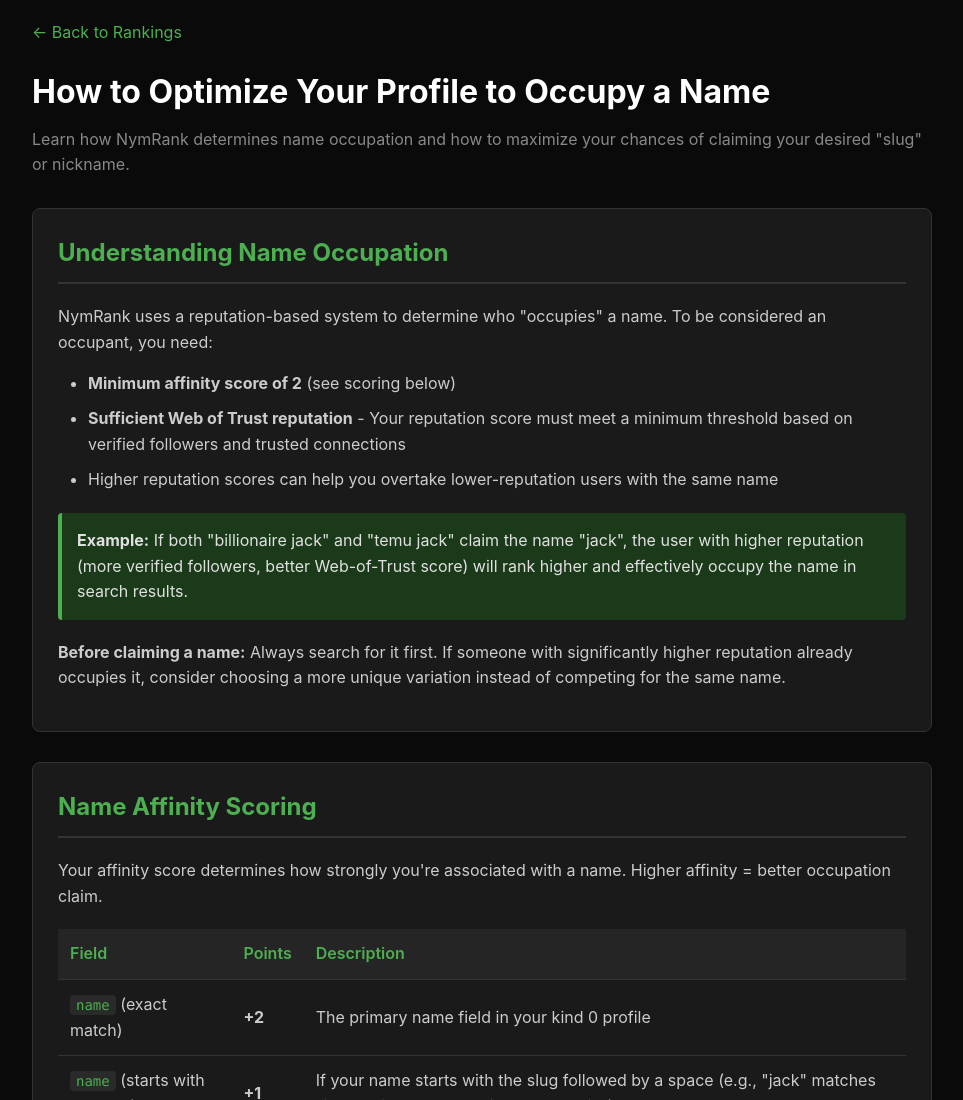
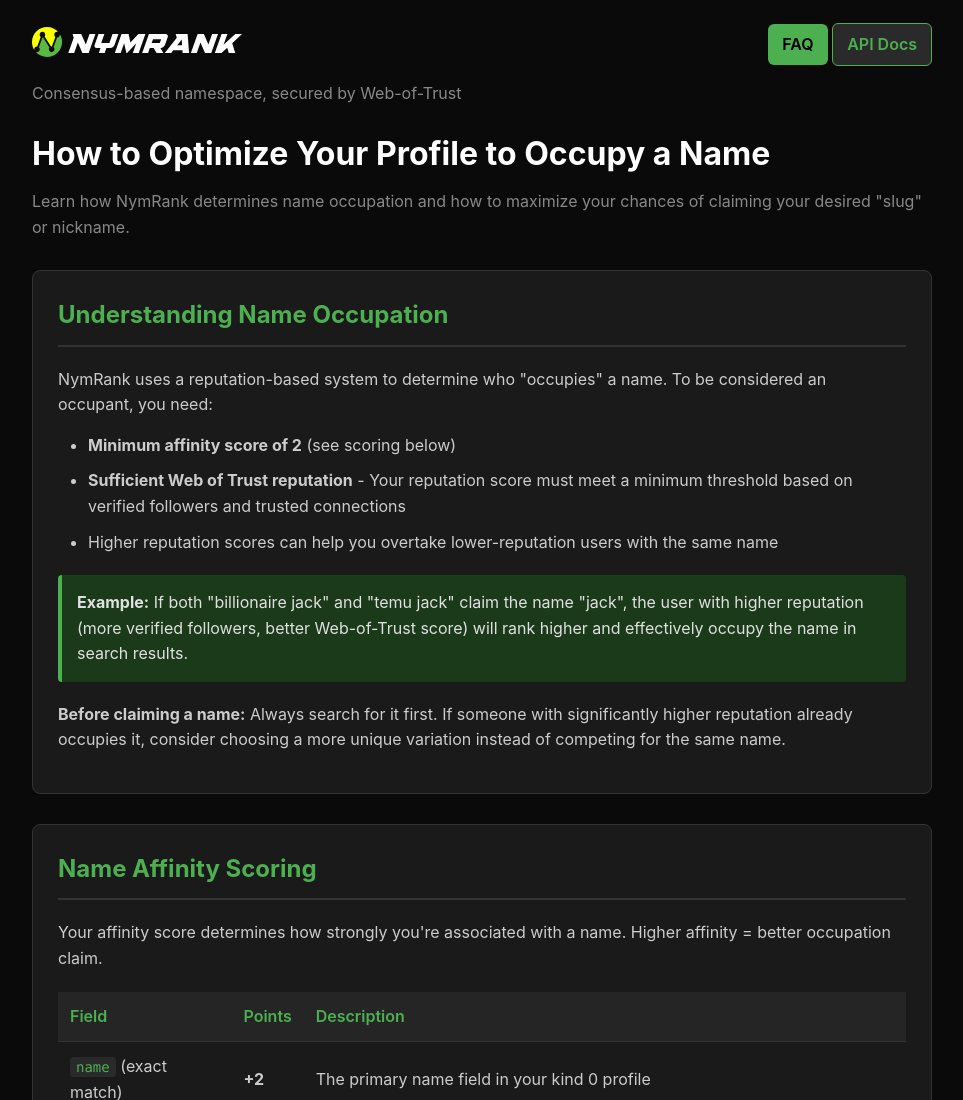
Before and after one commit to design-rrr/nymrank, a website: page public/faq.html in a window 1280 px wide. Shown: the top 1100 px of the page, without its empty margins (158-1121 px from the left). Drawn offline with Linux system fonts and the light colour scheme.

Commit message:
Enhance FAQ page with new logo and navigation

```diff
--- a/public/faq.html
+++ b/public/faq.html
@@ -50,6 +50,23 @@
       overflow-x: auto;
       max-width: 100%;
     }
+    .nav-link.back {
+    background: #2a2a2a;
+    color: #4CAF50;
+    border: 1px solid #4CAF50;
+    }
+    .nav-link.faq {
+        background: #4CAF50;
+        color: #000;
+    }
+
+    .nav-link {
+        display: inline-block;
+        padding: 8px 14px;
+        border-radius: 6px;
+        text-decoration: none;
+        font-weight: 600;
+    }
     .highlight { background: #1a3a1a; border-left: 4px solid #4CAF50; padding: 15px; margin: 20px 0; border-radius: 4px; }
     .warning { background: #3a2a1a; border-left: 4px solid #FF9800; padding: 15px; margin: 20px 0; border-radius: 4px; }
     .affinity-table { width: 100%; border-collapse: collapse; margin: 20px 0; }
@@ -63,9 +80,31 @@
 </head>
 <body>
   <div class="container">
-    <a href="/" class="back">← Back to Rankings</a>
 
-    <h1>How to Optimize Your Profile to Occupy a Name</h1>
+    <div class="page-header">
+      <a href="/" class="brand">
+        <h1><svg width="210" height="30" alt="NYMRANK" title="NYMRANK" viewBox="0 0 210 30" fill="none" xmlns="http://www.w3.org/2000/svg">
+          <path d="M189.564 7.05859H195.423L191.545 17.8727L203.32 7.05859H210L200.206 16.2068L203.263 25.8915H196.81L195.225 20.8092L189.45 25.8915H182.827L189.564 7.05859Z" fill="white"></path>
+          <path d="M158.897 25.8915L165.634 7.05859H171.861L176.305 17.2233H176.503L180.154 7.05859H186.013L179.277 25.8915H173.022L168.578 15.7551H168.38L164.757 25.8915H158.897Z" fill="white"></path>
+          <path d="M144.804 10.7009L143.7 7.05859H155.616L157.088 25.8915H150.606L150.437 23.2374H141.322L139.228 25.8915H132.774L144.804 10.7009ZM149.729 12.5362L145.313 18.1268H150.069L149.729 12.5362Z" fill="white"></path>
+          <path d="M116.069 25.8915H110.21L116.946 7.05859H133.052C133.561 7.05859 134.014 7.1433 134.439 7.28448C134.835 7.45389 135.175 7.65154 135.429 7.93389C135.656 8.21624 135.826 8.5833 135.882 8.97859C135.939 9.37389 135.854 9.82565 135.684 10.3339L133.024 17.7598C132.854 18.2115 132.599 18.6351 132.288 19.0021C131.948 19.3692 131.58 19.6798 131.184 19.9621C130.759 20.2445 130.306 20.4704 129.825 20.6398C129.344 20.8092 128.891 20.9504 128.438 21.0068L131.297 25.8915H124.645L121.588 21.0351H117.796L116.069 25.8915ZM120.994 12.1409L119.635 15.9527H127.815L129.174 12.1409H120.994Z" fill="white"></path>
+          <path d="M82.7969 25.8915L89.5334 7.05859H96.553L98.4211 15.5292L106.375 7.05859H113.394L106.658 25.8915H100.799L104.28 16.1504L95.0811 25.8915H94.3735L92.1374 16.1504L88.656 25.8915H82.7969Z" fill="white"></path>
+          <path d="M72.6578 25.8915H66.7987L68.5253 21.0351H65.2986C64.7891 21.0351 64.3079 20.9786 63.9116 20.8092C63.5154 20.668 63.1757 20.4421 62.9493 20.1598C62.6945 19.8774 62.553 19.5386 62.4964 19.1433C62.4398 18.748 62.4964 18.268 62.6945 17.7598L66.5157 7.05859H72.3747L69.2046 15.9527H77.3847L80.5548 7.05859H86.4139L82.5927 17.7598C82.3946 18.268 82.1116 18.748 81.7719 19.1433C81.4322 19.5386 81.036 19.8774 80.5831 20.1598C80.1302 20.4421 79.649 20.668 79.1396 20.8092C78.6301 20.9786 78.1206 21.0351 77.6111 21.0351H74.3844L72.6578 25.8915Z" fill="white"></path>
+          <path d="M41.7177 10.7009L40.6138 7.05859H49.2468L53.6906 17.2233H53.8887L57.54 7.05859H63.3991L56.6626 25.8915H50.4073L45.9634 15.7551H45.7653L42.1423 25.8915H36.2832L41.7177 10.7009Z" fill="white"></path>
+          <path d="M27.7982 7.06445C29.2397 9.36639 30.0738 12.0858 30.0738 15C30.0738 23.2843 23.3416 30 15.037 30C10.4823 30 6.40106 27.9796 3.64355 24.7886C4.04814 25.0164 4.51441 25.1471 5.01137 25.1471C6.55772 25.1471 7.81135 23.8896 7.81135 22.3385C7.81133 21.5105 7.454 20.7664 6.8858 20.2524L10.4537 10.4698C10.6815 10.4679 10.9032 10.4387 11.1149 10.3853L17.4478 20.5953C17.0694 21.0742 16.8436 21.6799 16.8436 22.3385C16.8436 23.8895 18.0969 25.147 19.6431 25.1471C21.1895 25.1471 22.4431 23.8896 22.4431 22.3385C22.4431 21.5106 22.0861 20.7664 21.518 20.2524L25.0859 10.4698C26.6215 10.4572 27.8625 9.20489 27.8625 7.66159C27.8625 7.45663 27.8397 7.25693 27.7982 7.06445Z" fill="#59B942"></path>
+          <path d="M15.0369 0C19.5913 0 23.6724 2.02026 26.4299 5.21097C26.0254 4.9834 25.5592 4.85294 25.0625 4.85294C23.5161 4.85296 22.2625 6.11045 22.2625 7.66156C22.2625 8.57479 22.6973 9.38597 23.3703 9.8989L19.8551 19.5376C19.7852 19.5323 19.7143 19.5298 19.643 19.5298C19.4096 19.5298 19.1826 19.5589 18.9658 19.613L12.6304 9.39913C13.0061 8.92109 13.2302 8.31757 13.2303 7.66156C13.2303 6.11051 11.977 4.85305 10.4307 4.85294C8.88434 4.85294 7.63073 6.11044 7.63073 7.66156C7.63075 8.57485 8.06548 9.38597 8.73854 9.8989L5.22291 19.5376C5.15306 19.5323 5.08247 19.5298 5.01129 19.5298C3.46494 19.5298 2.21134 20.7873 2.21131 22.3384C2.21131 22.5432 2.23374 22.7428 2.27523 22.9351C0.833869 20.6333 0 17.914 0 15C0 6.71573 6.73224 0 15.0369 0Z" fill="#F7FF00"></path>
+          </svg>
+        </h1>
+      </a>
+        <div class="subtitle" style="color: #888;margin-top:0;margin-bottom: 0;">Consensus-based namespace, secured by Web-of-Trust</div>
+      <nav class="top-nav" style=" float: right; align-items: center; flex-shrink: 0; margin-top: -84px;" aria-label="Site links">
+        <a class="nav-link faq" href="/faq">FAQ</a>
+        <a class="nav-link back" href="/api-docs">API Docs</a>
+      </nav>
+    </div>
+
+
+    <h1 style="margin-top:21px;">How to Optimize Your Profile to Occupy a Name</h1>
     <p style="color: #888; margin-bottom: 30px;">Learn how NymRank determines name occupation and how to maximize your chances of claiming your desired "slug" or nickname.</p>
 
     <div class="section">
```
